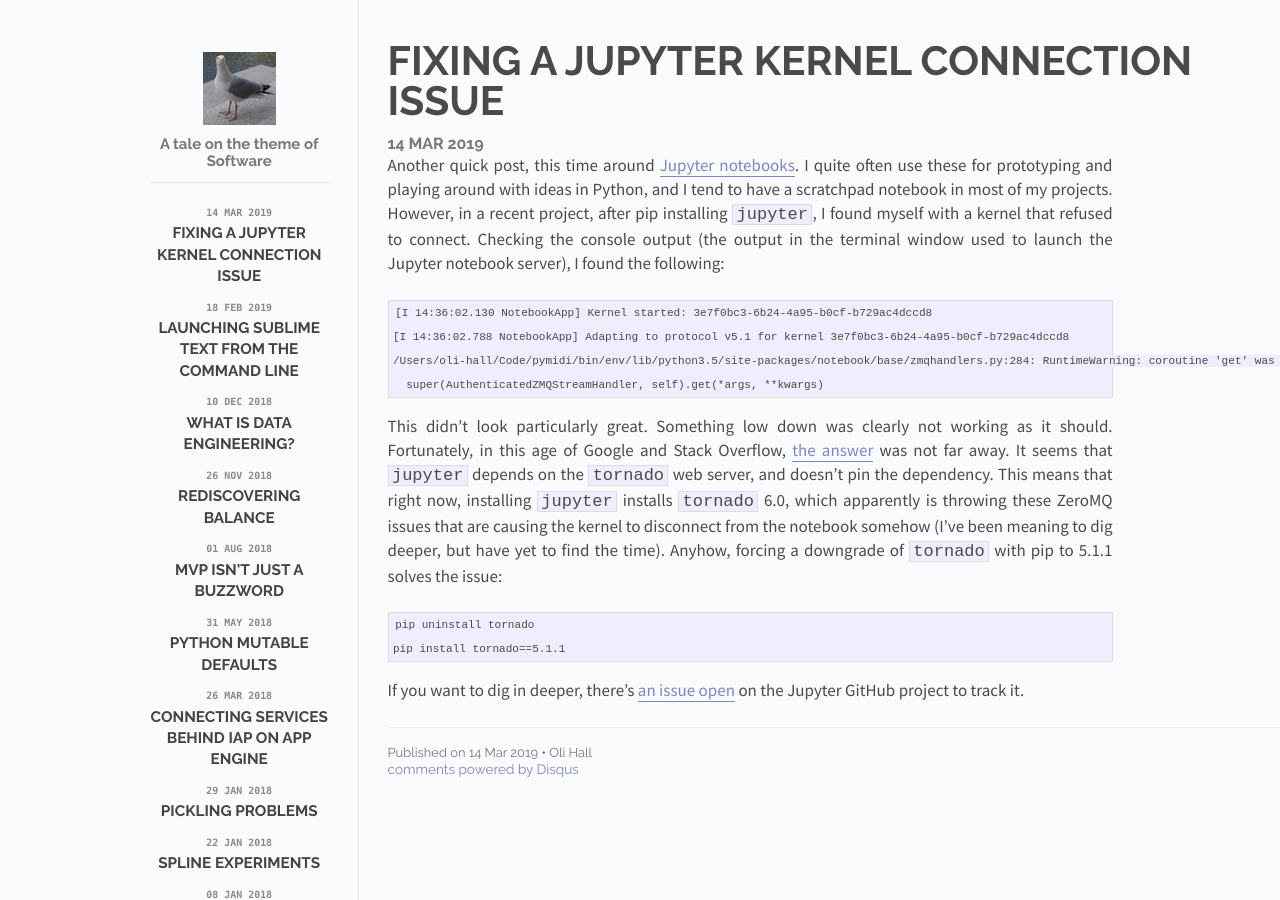
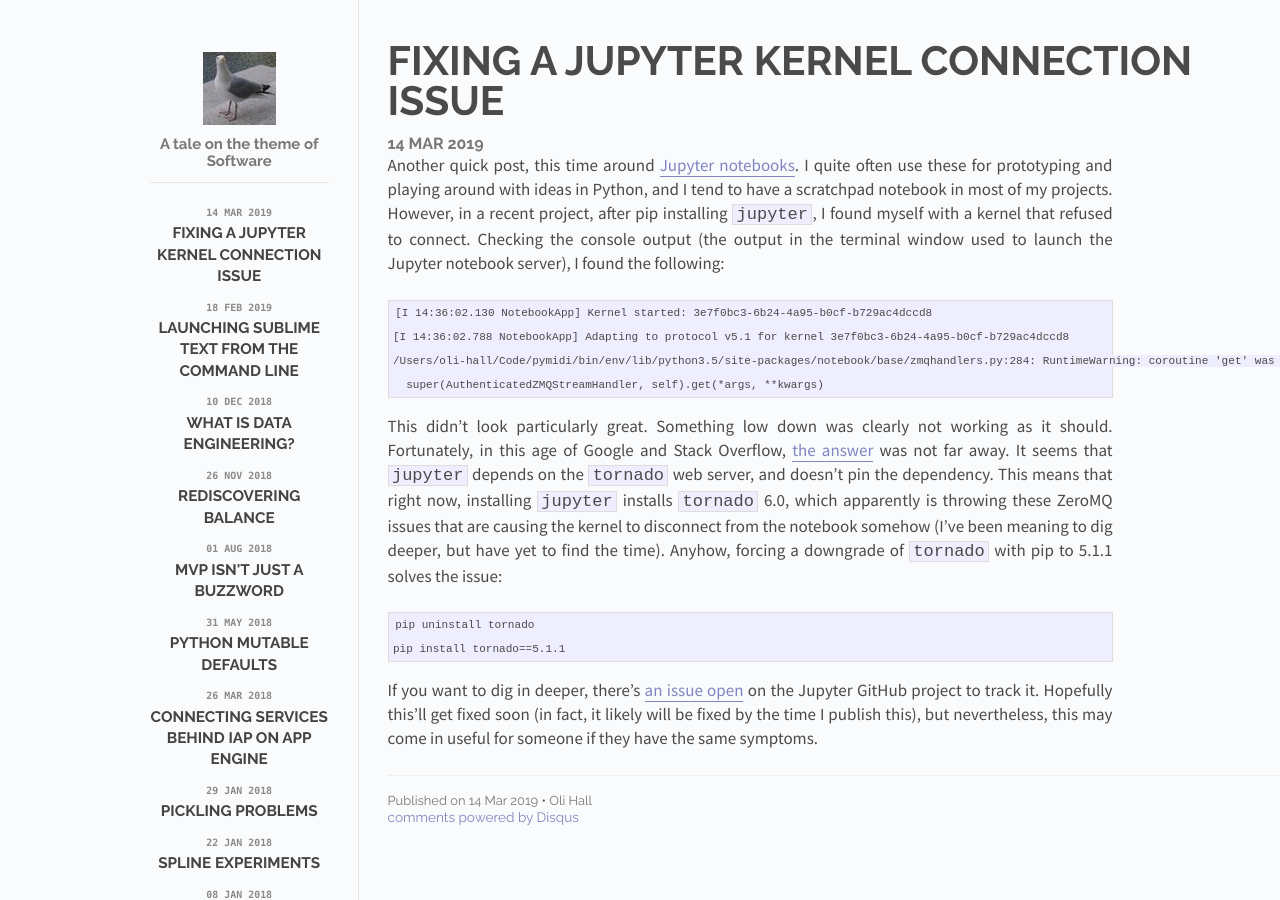
Before and after one commit to oli-hall/oli-hall.github.io, a Jekyll site: the page built from _posts/2019-03-14-Jupyter-kernel-issues.md, in a window 1280 px wide. Built offline with Jekyll 4.4.1, drawn with Linux system fonts in a browser that asks for light colours; comment, search, counter and statistics services are not loaded.

Commit message:
Quick addendum that the issue may already be fixed

````diff
--- a/_posts/2019-03-14-Jupyter-kernel-issues.md
+++ b/_posts/2019-03-14-Jupyter-kernel-issues.md
@@ -22,4 +22,4 @@
 pip install tornado==5.1.1
 ```
 
-If you want to dig in deeper, there's [an issue open](https://github.com/jupyter/notebook/issues/4399) on the Jupyter GitHub project to track it.
+If you want to dig in deeper, there's [an issue open](https://github.com/jupyter/notebook/issues/4399) on the Jupyter GitHub project to track it. Hopefully this'll get fixed soon (in fact, it likely will be fixed by the time I publish this), but nevertheless, this may come in useful for someone if they have the same symptoms.
````
